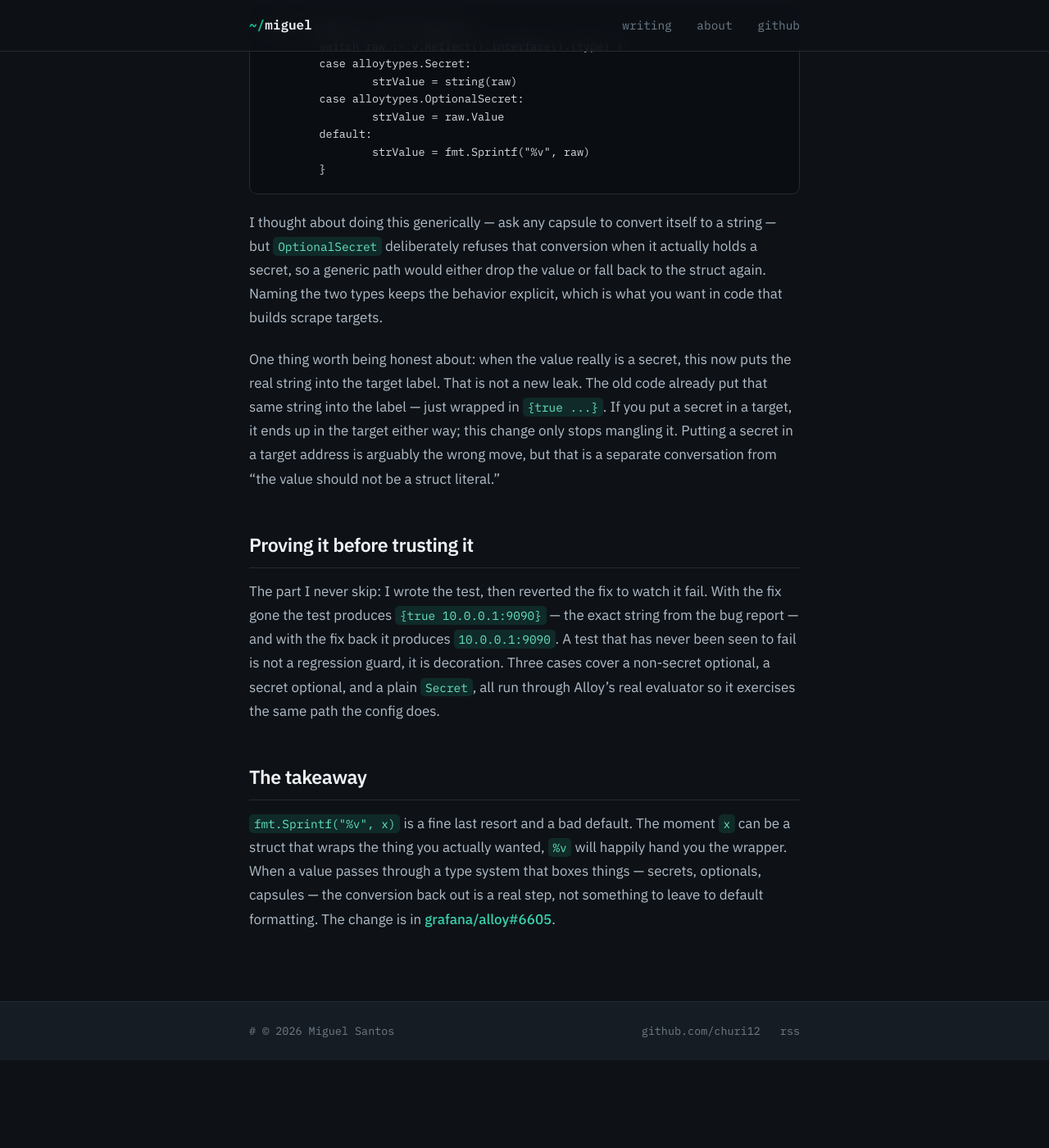
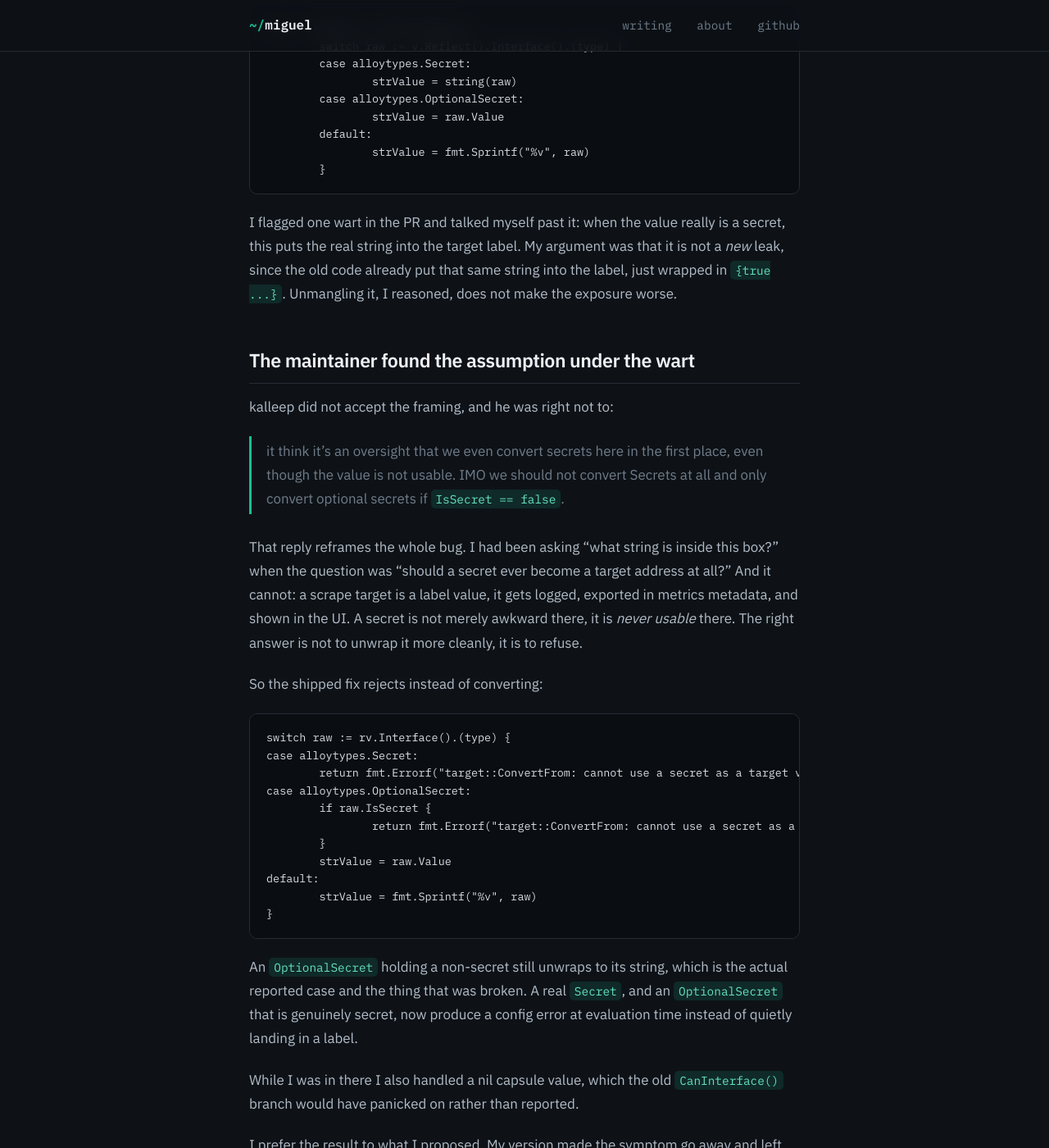
Before and after one commit to Churi12/churi12.github.io, a Jekyll site: the page built from _posts/2026-06-27-a-secret-got-printed-as-a-go-struct-into-my-scrape-target.md, in a window 1280 px wide and 1400 px high, scrolled down 1983 px. Shown: the whole window at 82% size. Built offline with Jekyll 4.4.1, drawn with Linux system fonts in a browser that asks for light colours; before the commit the page ends 3276 px from its top, so only the background shows below that; some of the changed text lies outside the part shown.

Commit message:
alloy 6605: rewrite the post to the fix that shipped
The post documented and defended my first approach, which the maintainer
rejected. It now shows the rework: a secret is refused as a target value
instead of being unwrapped into a label. Adds the review exchange and the
lesson about writing down a caveat instead of resolving it.

````diff
--- a/_posts/2026-06-27-a-secret-got-printed-as-a-go-struct-into-my-scrape-target.md
+++ b/_posts/2026-06-27-a-secret-got-printed-as-a-go-struct-into-my-scrape-target.md
@@ -51,9 +51,9 @@ case v.Reflect().CanInterface():
 
 An `OptionalSecret` is not a string, so it hits the second branch, and `%v` on a struct gives you exactly `{true 10.0.0.1:9090}`. The boolean is `IsSecret`, the rest is `Value`. The code was never wrong about the value — it just printed the whole box instead of what was inside it. And `convert.nonsensitive()` worked around it precisely because it turned the capsule back into a plain string before it reached this branch.
 
-## The fix: unwrap the box
+## The fix I wrote: unwrap the box
 
-The two capsule types that wrap a string here are `OptionalSecret` and `Secret`. The fix is to pull the underlying string out of them before the `%v` fallback:
+The two capsule types that wrap a string here are `OptionalSecret` and `Secret`. My first fix pulled the underlying string out of them before the `%v` fallback:
 
 ```go
 case v.Reflect().CanInterface():
@@ -67,14 +67,46 @@ case v.Reflect().CanInterface():
 	}
 ```
 
-I thought about doing this generically — ask any capsule to convert itself to a string — but `OptionalSecret` deliberately refuses that conversion when it actually holds a secret, so a generic path would either drop the value or fall back to the struct again. Naming the two types keeps the behavior explicit, which is what you want in code that builds scrape targets.
+I flagged one wart in the PR and talked myself past it: when the value really is a secret, this puts the real string into the target label. My argument was that it is not a *new* leak, since the old code already put that same string into the label, just wrapped in `{true ...}`. Unmangling it, I reasoned, does not make the exposure worse.
 
-One thing worth being honest about: when the value really is a secret, this now puts the real string into the target label. That is not a new leak. The old code already put that same string into the label — just wrapped in `{true ...}`. If you put a secret in a target, it ends up in the target either way; this change only stops mangling it. Putting a secret in a target address is arguably the wrong move, but that is a separate conversation from "the value should not be a struct literal."
+## The maintainer found the assumption under the wart
+
+kalleep did not accept the framing, and he was right not to:
+
+> it think it's an oversight that we even convert secrets here in the first place, even though the value is not usable. IMO we should not convert Secrets at all and only convert optional secrets if `IsSecret == false`.
+
+That reply reframes the whole bug. I had been asking "what string is inside this box?" when the question was "should a secret ever become a target address at all?" And it cannot: a scrape target is a label value, it gets logged, exported in metrics metadata, and shown in the UI. A secret is not merely awkward there, it is *never usable* there. The right answer is not to unwrap it more cleanly, it is to refuse.
+
+So the shipped fix rejects instead of converting:
+
+```go
+switch raw := rv.Interface().(type) {
+case alloytypes.Secret:
+	return fmt.Errorf("target::ConvertFrom: cannot use a secret as a target value")
+case alloytypes.OptionalSecret:
+	if raw.IsSecret {
+		return fmt.Errorf("target::ConvertFrom: cannot use a secret as a target value")
+	}
+	strValue = raw.Value
+default:
+	strValue = fmt.Sprintf("%v", raw)
+}
+```
+
+An `OptionalSecret` holding a non-secret still unwraps to its string, which is the actual reported case and the thing that was broken. A real `Secret`, and an `OptionalSecret` that is genuinely secret, now produce a config error at evaluation time instead of quietly landing in a label.
+
+While I was in there I also handled a nil capsule value, which the old `CanInterface()` branch would have panicked on rather than reported.
+
+I prefer the result to what I proposed. My version made the symptom go away and left the design mistake in place; his makes the config fail loudly at the point where someone asked for something that cannot work.
 
 ## Proving it before trusting it
 
-The part I never skip: I wrote the test, then reverted the fix to watch it fail. With the fix gone the test produces `{true 10.0.0.1:9090}` — the exact string from the bug report — and with the fix back it produces `10.0.0.1:9090`. A test that has never been seen to fail is not a regression guard, it is decoration. Three cases cover a non-secret optional, a secret optional, and a plain `Secret`, all run through Alloy's real evaluator so it exercises the same path the config does.
+The part I never skip: I wrote the test, then reverted the fix to watch it fail. With the fix gone the non-secret case produces `{false 10.0.0.1:9090}`, the same struct-instead-of-string shape as the bug report, and with the fix back it produces `10.0.0.1:9090`. A test that has never been seen to fail is not a regression guard, it is decoration.
+
+After the rework the tests assert the new contract rather than the old one: a non-secret optional unwraps, a real `Secret` and a secret-holding `OptionalSecret` each produce the specific rejection error, and a nil capsule value errors instead of panicking. Asserting the *specific* error matters — an earlier version of the test accepted any evaluation failure, which would have passed even if the config had broken for an entirely unrelated reason.
 
 ## The takeaway
 
-`fmt.Sprintf("%v", x)` is a fine last resort and a bad default. The moment `x` can be a struct that wraps the thing you actually wanted, `%v` will happily hand you the wrapper. When a value passes through a type system that boxes things — secrets, optionals, capsules — the conversion back out is a real step, not something to leave to default formatting. The change is in [grafana/alloy#6605](https://github.com/grafana/alloy/pull/6605).
+`fmt.Sprintf("%v", x)` is a fine last resort and a bad default. The moment `x` can be a struct that wraps the thing you actually wanted, `%v` will happily hand you the wrapper. When a value passes through a type system that boxes things — secrets, optionals, capsules — the conversion back out is a real step, not something to leave to default formatting.
+
+But the lesson I actually took away is the other one. I noticed the uncomfortable part of my own fix, wrote it down honestly in the PR, and then argued for why it was acceptable. Writing a caveat down is not the same as resolving it. When you catch yourself explaining why a wart is tolerable, that is the moment to ask whether it is pointing at a wrong assumption one level up — because a reviewer will, and they will be reading the design while you are still defending the diff. The change is in [grafana/alloy#6605](https://github.com/grafana/alloy/pull/6605).
````
